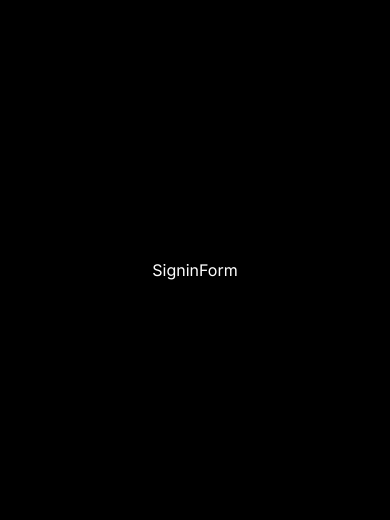
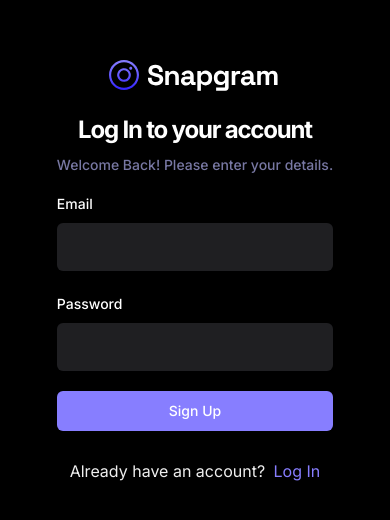
Before and after one commit to ArnabC27/snapgram, a React (Vite) app: page /sign-in in a window 390 px wide. Shown: the part 152-672 px from the top of the page. Built offline with nearby package versions, Linux system fonts and the light colour scheme; no server answers.

Commit message:
17.02.2024

```diff
--- a/src/_auth/forms/SigninForm.tsx
+++ b/src/_auth/forms/SigninForm.tsx
@@ -1,9 +1,108 @@
 import React from 'react'
+import { Link, useNavigate } from 'react-router-dom'
+import { zodResolver } from "@hookform/resolvers/zod"
+import { Button } from "@/components/ui/button"
+import { Form, FormControl, FormField, FormItem, FormLabel, FormMessage } from "@/components/ui/form"
+import { Input } from "@/components/ui/input"
+import { useForm } from 'react-hook-form'
+import { SignupValidation as SigninValidation } from '@/lib/validation'
+import { z } from 'zod'
+import Loader from '@/components/shared/Loader'
+import { useToast } from "@/components/ui/use-toast"
+import { useSignInAccount } from '@/lib/react-query/queriesAndMutations'
+import { useUserContext } from '@/context/AuthContext'
+
+
 
 const SigninForm = () => {
-  return (
-    <div>SigninForm</div>
-  )
+    const { toast } = useToast();
+    const { checkAuthUser, isLoading: isUserLoading } = useUserContext();
+    const navigate = useNavigate();
+
+    const { mutateAsync: signInAccount, isPending } = useSignInAccount();
+
+    // 1. Define your form.
+    const form = useForm<z.infer<typeof SigninValidation>>({
+        resolver: zodResolver(SigninValidation),
+        defaultValues: {
+            email: '',
+            password: '',
+        },
+    })
+
+    // 2. Define a submit handler.
+    async function onSubmit(values: z.infer<typeof SigninValidation>) {
+        const session = await signInAccount({
+            email: values.email,
+            password: values.password,
+        });
+
+        if(!session) {
+            return toast({ title: 'Sign In failed! Please try again!' });
+        }
+
+        const isLoggedIn = await checkAuthUser();
+
+        if(isLoggedIn) {
+            form.reset();
+            navigate('/');
+        } else {
+            return toast({ title: 'Sign Up failed! Please try again!' });
+        }
+    }
+
+
+    return (
+        <Form {...form}>
+            <div className='sm:w-420 flex-center flex-col'>
+                <img src='/assets/images/logo.svg' />
+                <h2 className='h3-bold md:h2-bold pt-5 sm:pt-12'>Log In to your account</h2>
+                <p className='text-light-3 small-medium md:base-regular mt-2'>Welcome Back! Please enter your details.</p>
+
+                <form onSubmit={form.handleSubmit(onSubmit)} className="flex flex-col gap-5 w-full mt-4">
+                    <FormField
+                        control={form.control}
+                        name="email"
+                        render={({ field }) => (
+                            <FormItem>
+                                <FormLabel>Email</FormLabel>
+                                <FormControl>
+                                    <Input type='email' className='shad-input' {...field} />
+                                </FormControl>
+                                <FormMessage />
+                            </FormItem>
+                        )}
+                    />
+                    <FormField
+                        control={form.control}
+                        name="password"
+                        render={({ field }) => (
+                            <FormItem>
+                                <FormLabel>Password</FormLabel>
+                                <FormControl>
+                                    <Input type='password' className='shad-input' {...field} />
+                                </FormControl>
+                                <FormMessage />
+                            </FormItem>
+                        )}
+                    />
+
+                    <Button type="submit" className='shad-button_primary'>
+                        {isUserLoading ? (
+                            <div className='flex-center gap-2'>
+                                <Loader /> Loading...
+                            </div>
+                        ) : 'Sign Up'}
+                    </Button>
+
+                    <p className='text-small-regular text-light-2 text-center mt-2'>
+                        Already have an account?
+                        <Link to='/sign-in' className='text-primary-500 text-small-semibold ml-1'> Log In</Link>
+                    </p>
+                </form>
+            </div>
+        </Form>
+    )
 }
 
 export default SigninForm
--- a/src/context/AuthContext.tsx
+++ b/src/context/AuthContext.tsx
@@ -65,9 +65,9 @@ const AuthProvider = ({ children }: { children: React.ReactNode }) => {
     };
 
     useEffect(() => {
-        // || localStorage.getItem('cookieFallback') === null
+        //
         if(
-            localStorage.getItem('cookieFallback') === '[]'
+            localStorage.getItem('cookieFallback') === '[]' || localStorage.getItem('cookieFallback') === null
         ) {
             navigate('/sign-in')
         }
--- a/src/lib/validation/index.ts
+++ b/src/lib/validation/index.ts
@@ -6,3 +6,8 @@ export const SignupValidation = z.object({
     email: z.string().email(),
     password: z.string().min(8, { message: 'Password must be at least 8 characters!' }),
 })
+
+export const SigninValidation = z.object({
+    email: z.string().email(),
+    password: z.string().min(8, { message: 'Password must be at least 8 characters!' }),
+})
```
